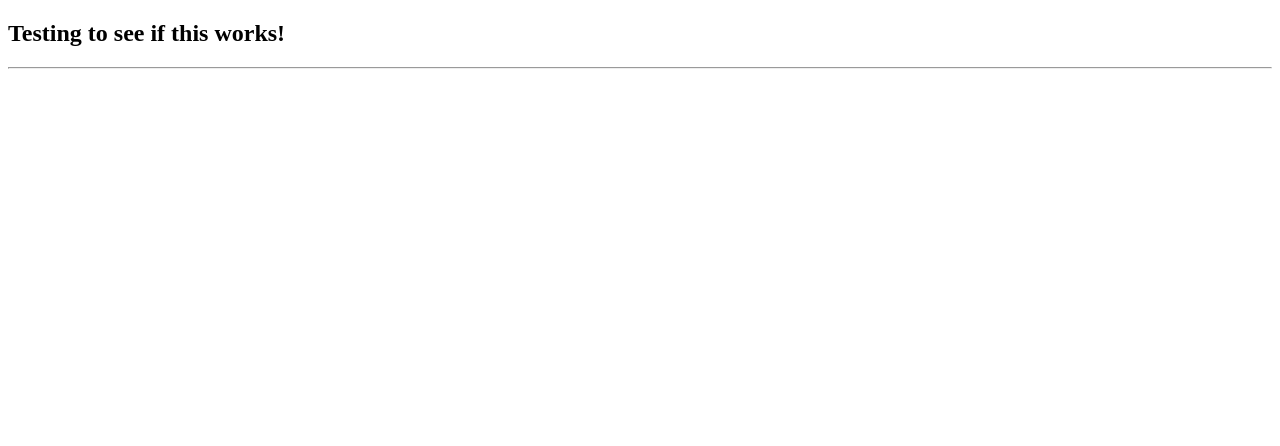
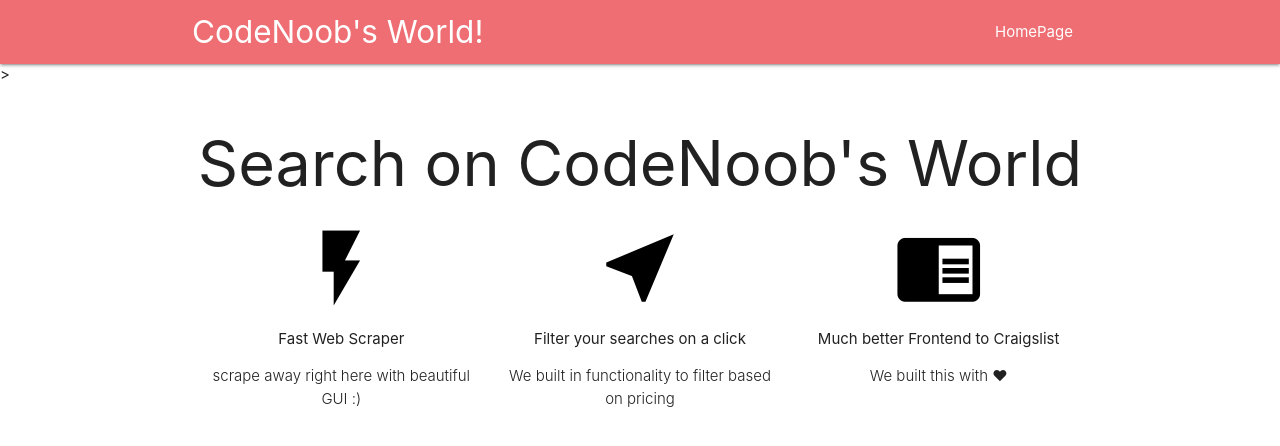
Before and after one commit to codenoob-22/Django.web.apps, a Django app: template craigslist_clone/templates/base.html in a window 1280 px wide. Shown: the top 446 px of the page. Run offline with Django 3.2, Linux system fonts and the light colour scheme; the template is opened without the code that fills it, so the values that code supplies are empty; parts of the project's set-up code (start-up, migrations or seed data) failed here and were passed over.

Commit message:
added to frontend

```diff
--- a/craigslist_clone/templates/base.html
+++ b/craigslist_clone/templates/base.html
@@ -1,11 +1,62 @@
-<!DOCTYPE html>
+{% load staticfiles %}
+{% load static %}
+
 <html lang="en">
     <head>
         <meta charset="UTF-8">
-        <title>codedaddies list</title>
+        <title> Codenoob's Paradise</title>
+        <meta charset="UTF-8" />
+        <meta name="viewport" content="width=device-width, initial-scale=1" />
+        <link rel="stylesheet" href="{% static "css/style.css" %}">
+        <link rel="stylesheet" href="https://cdnjs.cloudflare.com/ajax/libs/materialize/1.0.0/css/materialize.min.css">
+        <link href="https://fonts.googleapis.com/icon?family=Material+Icons" rel="stylesheet">
+        <script src="https://cdnjs.cloudflare.com/ajax/libs/materialize/1.0.0/js/materialize.min.js"></script>
+
     </head>
     <body>
-        <h2> Testing to see if this works!</h2>
-        <hr />
+            <nav>
+                <div class="container nav-wrapper">
+                    <a href="/" class="brand-logo">CodeNoob's World!</a>
+                    <ul id="nav-mobile" class="right">
+                        <li><a href="/">HomePage</a></li>
+                    </ul>
+                </div>
+            </nav>>
+        <h1 style="text-align:center"> Search on CodeNoob's World</h1>
+        <div class="container">
+            <div class="row">
+                <div class="col s4">
+                    <!-- promocontent from here -->
+                    <div class="center">
+                        <i class="large material-icons" style="color: black" >flash_on</i>
+                        <p>Fast Web Scraper</p>
+                        <p class="light center"> scrape away right here with beautiful GUI :)</p>
+                    </div>
+                </div>
+                <div class="col s4">
+                    <div class="center">
+                        <i class="large material-icons" style="color: black">near_me</i>
+                        <p>Filter your searches on a click</p>
+                        <p class="light center">We built in functionality to filter based on pricing</p>
+                    </div>
+                </div>
+                <div class="col s4">
+                    <div class="center">
+                        <i class="large material-icons" style="color: black">chrome_reader_mode</i>
+                        <p> Much better Frontend to Craigslist</p>
+                        <p class="light center">We built this with ♥ </p>
+                    </div>
+                </div>
+            </div>
+        </div>
+
+        {% block content %}
+
+        {% endblock content %}
+
+
+        <script src="https://cdnjs.cloudflare.com/ajax/libs/materialize/1.0.0/js/materialize.min.js"></script>
+
+
     </body>
 </html>
```
Also changed, not shown: craigslist_clone/static/css/style.css (added), craigslist_clone/templates/codedaddieslist/codedaddieslist/index.html (added), craigslist_clone/templates/codedaddieslist/codedaddieslist/new_search.html (added).
